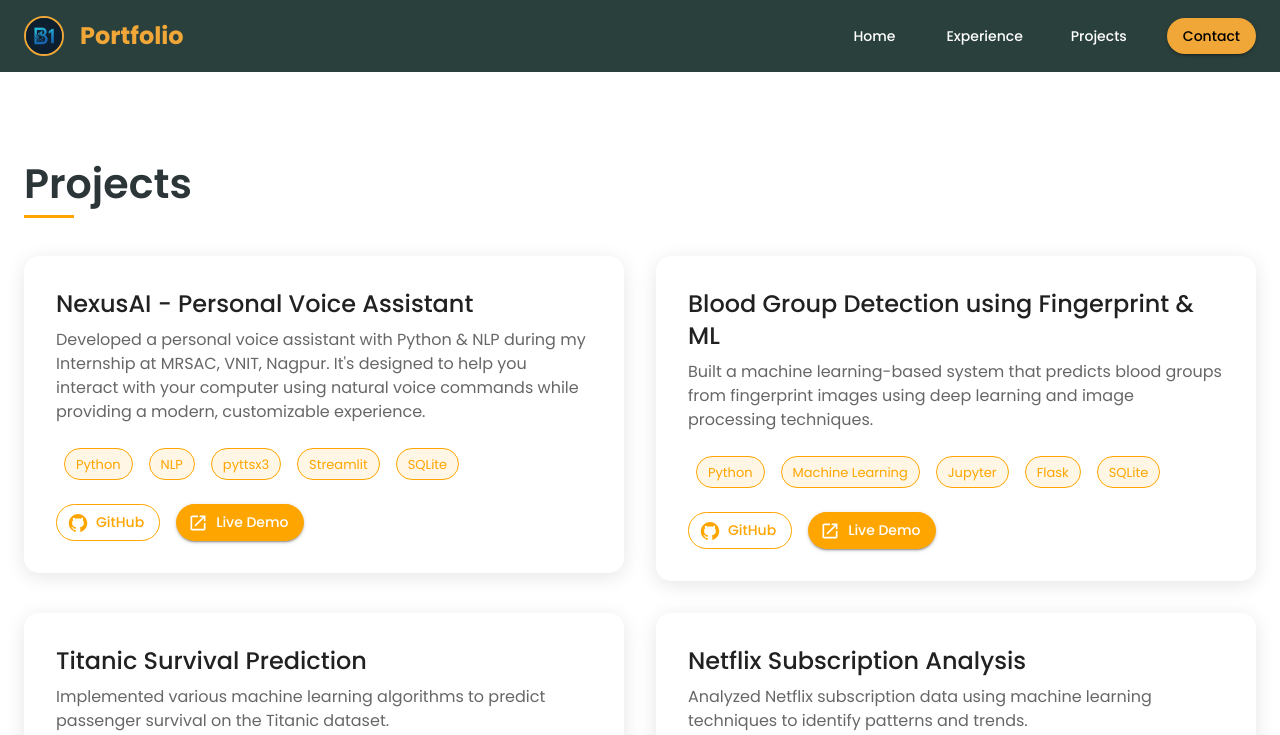
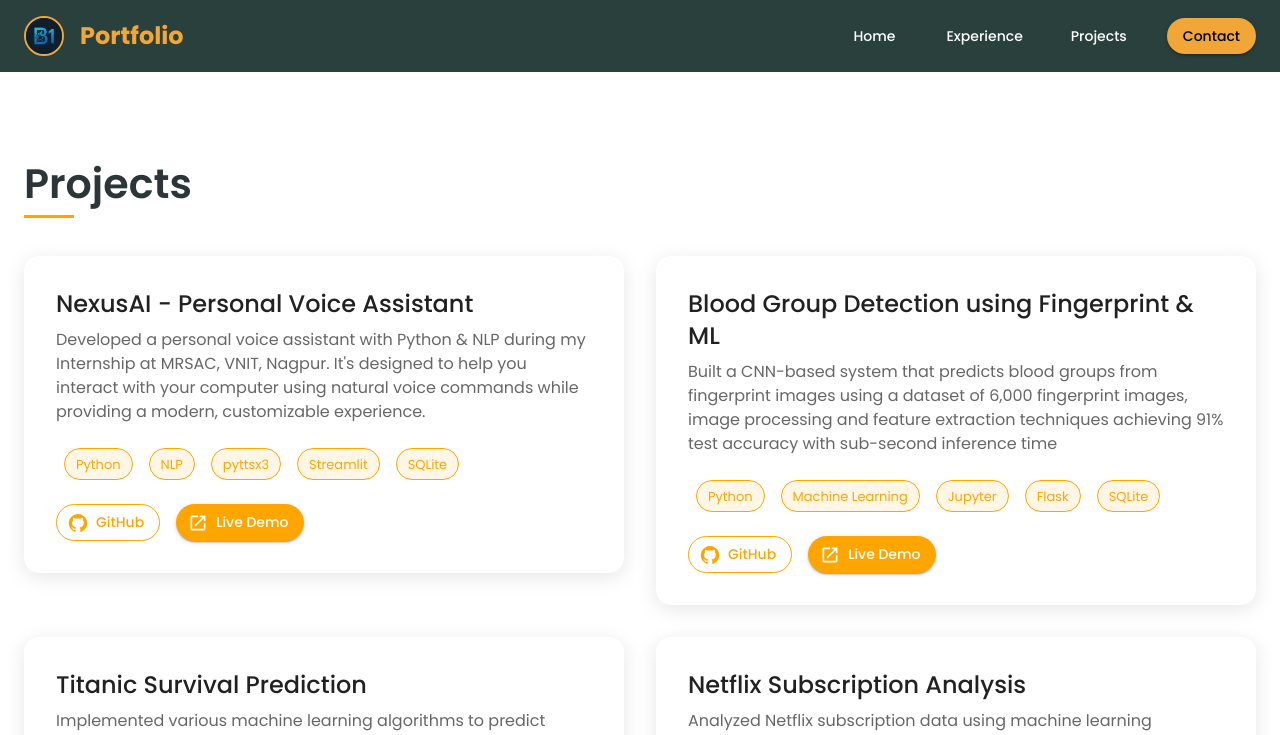
Before and after one commit to Bhuvan-Patil-24/portfolio-frontend, a React (Create React App) app: page /projects in a window 1280 px wide. Shown: the top 735 px of the page. Built offline with nearby package versions, Linux system fonts and the light colour scheme.

Commit message:
updated projects

```diff
--- a/src/pages/Projects.jsx
+++ b/src/pages/Projects.jsx
@@ -52,7 +52,7 @@
   },
   {
     title: 'Blood Group Detection using Fingerprint & ML',
-    description: 'Built a machine learning-based system that predicts blood groups from fingerprint images using deep learning and image processing techniques.',
+    description: 'Built a CNN-based system that predicts blood groups from fingerprint images using a dataset of 6,000 fingerprint images, image processing and feature extraction techniques achieving 91% test accuracy with sub-second inference time',
     technologies: ['Python', 'Machine Learning', 'Jupyter', 'Flask', 'SQLite'],
     githubLink: 'https://github.com/Bhuvan-Patil-24/Blood_group_detection_using_fingerprint',
     demoLink: '#',
```
